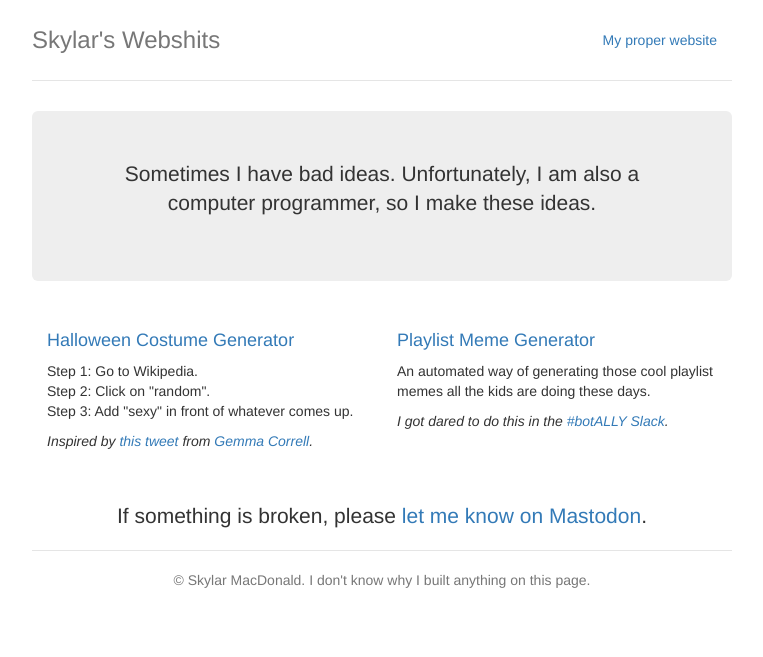
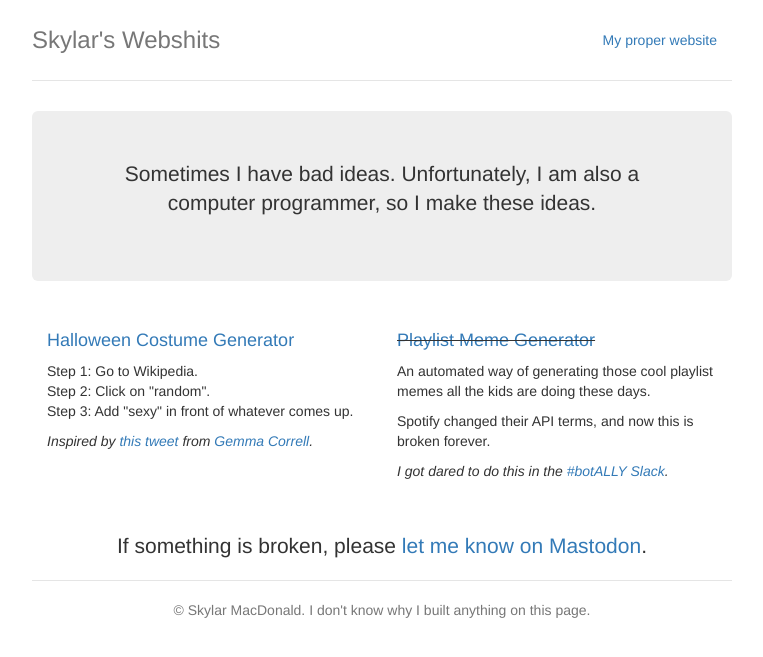
Before and after one commit to skylarmacdonald/skylarmacdonald.github.io, a Jekyll site: the page built from webshits.html, in a window 1280 px wide. Shown: the top 657 px of the page, without its empty margins (258-1021 px from the left). Built offline with Jekyll 4.4.1, drawn with Linux system fonts in a browser that asks for light colours.

Commit message:
Note that the Spotify thing is broken forever now

```diff
--- a/webshits.html
+++ b/webshits.html
@@ -23,8 +23,9 @@ description: Sometimes I have bad ideas. Unfortunately, I am also a computer pro
 		<p><em>Inspired by <a href="https://twitter.com/gemmacorrell/status/655494015446568960" target="_blank">this tweet</a> from <a href="https://twitter.com/gemmacorrell" target="_blank">Gemma Correll</a>.</em></p>
 	</div>
 	<div class="col-lg-6">
-		<h4><a href="https://playlists.skye.fyi" target="_blank">Playlist Meme Generator</a></h4>
+		<h4><s><a href="https://playlists.skye.fyi" target="_blank">Playlist Meme Generator</a></s></h4>
 		<p>An automated way of generating those cool playlist memes all the kids are doing these days.</p>
+		<p>Spotify changed their API terms, and now this is broken forever.</p>
 		<p><em>I got dared to do this in the <a href="http://slack.botally.net/" target="_blank">#botALLY Slack</a>.</em></p>
 	</div>
 </div>
```
